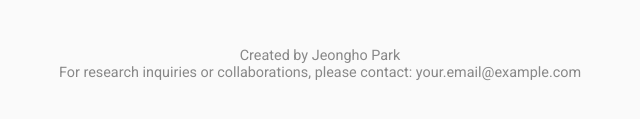
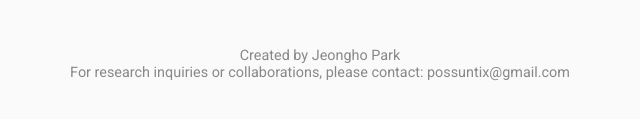
Before and after one commit to roleflobot/roleflobot-web, a plain HTML site: page index.html in a window 1280 px wide. Shown: the part 607-726 px from the top of the page, 320-960 px from the left. Drawn offline with Linux system fonts and the light colour scheme.

Commit message:
Update index.html

```diff
--- a/index.html
+++ b/index.html
@@ -67,7 +67,7 @@ Developed from research published in the <strong>KOTESOL Journal</strong>, RoleF
 
     <div class="footer">
         Created by Jeongho Park<br>
-        For research inquiries or collaborations, please contact: your.email@example.com
+        For research inquiries or collaborations, please contact: possuntix@gmail.com
     </div>
 
 </body>
```
